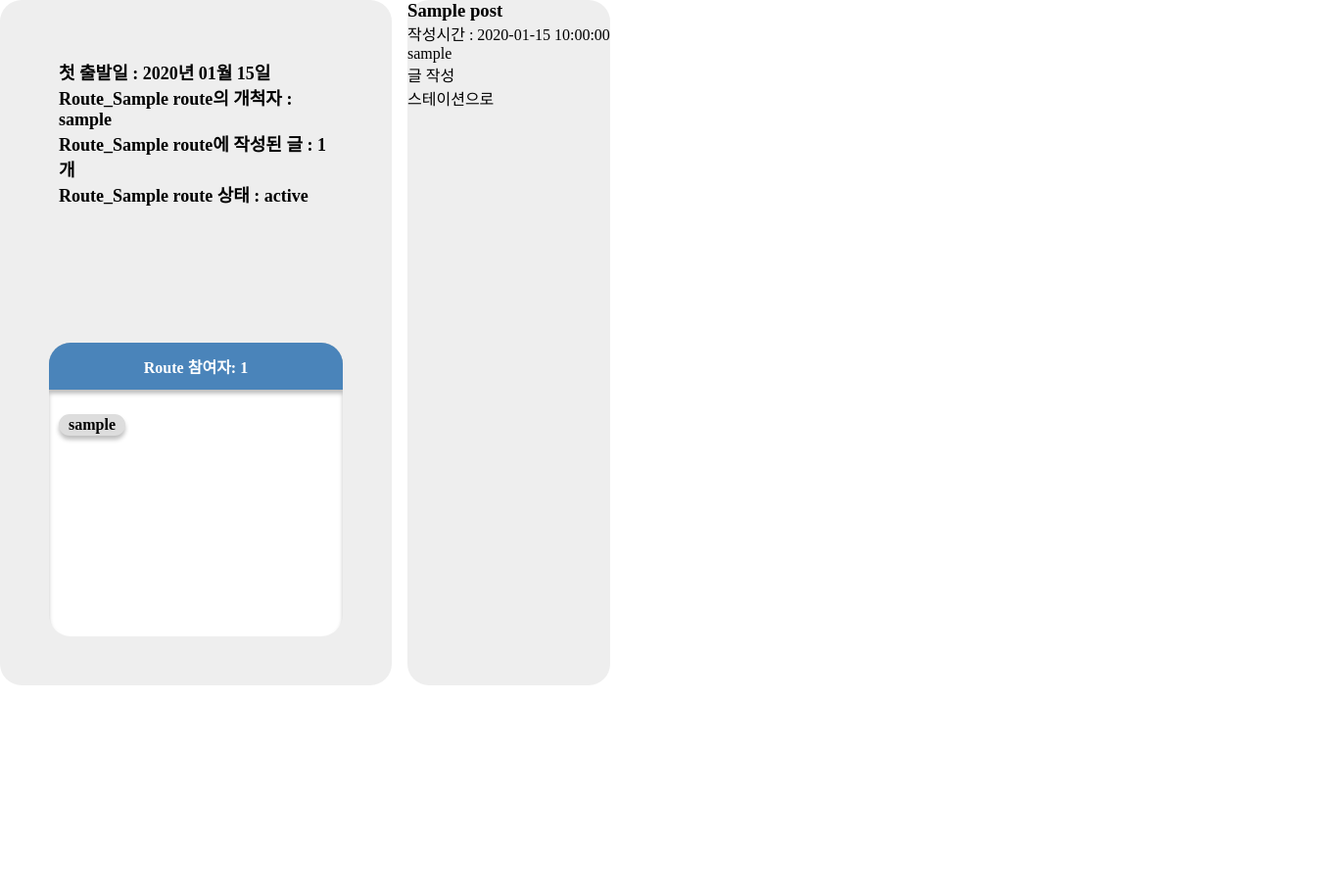
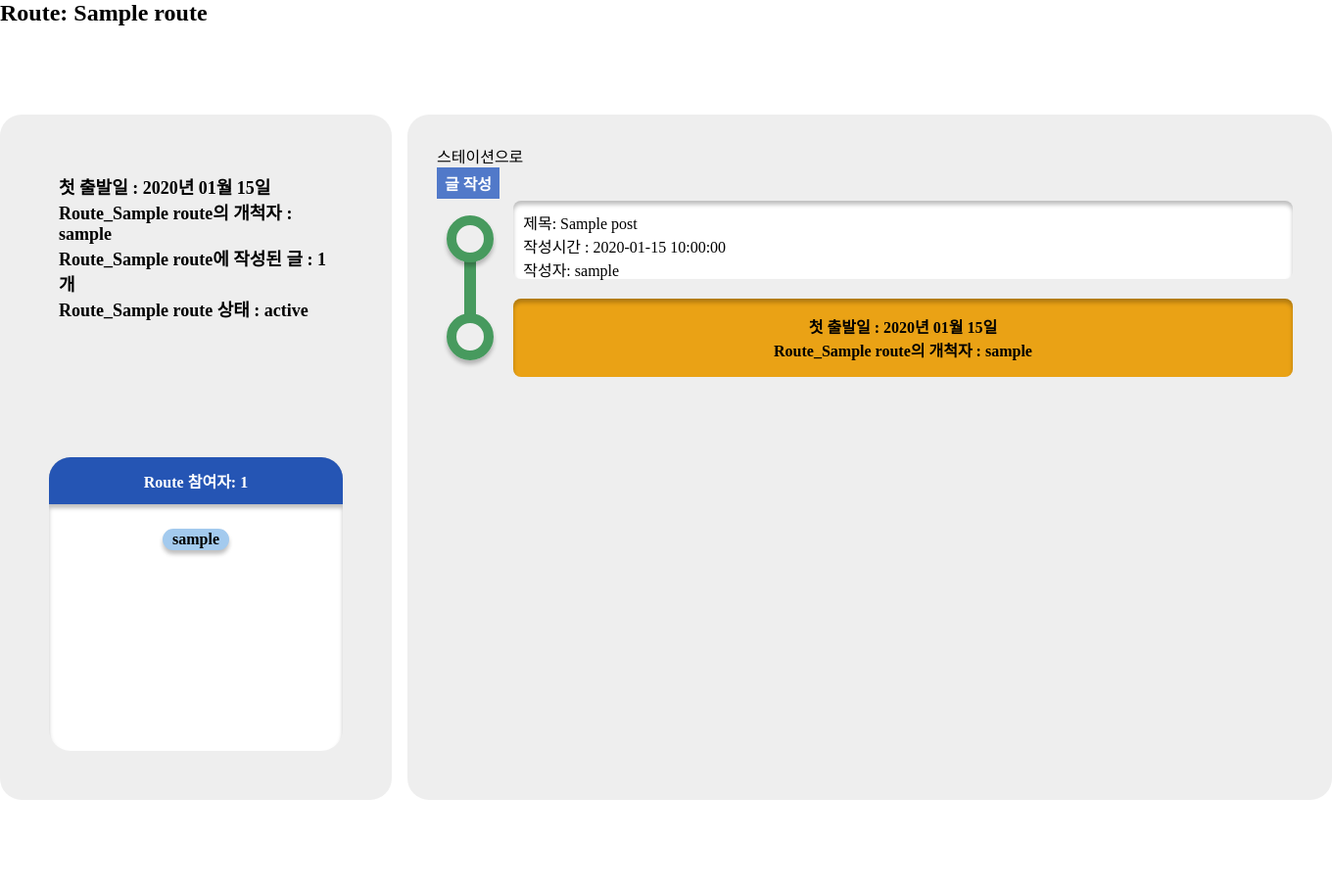
Before and after one commit to mamananama/tech_blog_project, a Django app: template templates/route/route.html in a window 1360 px wide. Shown: the part 27-934 px from the top of the page at 98% size. Before the commit the page ends 727 px from the top, so only its background shows below. Run offline with Django 4.2, Linux system fonts and the light colour scheme; the template is opened without the code that fills it: most values are stand-ins (such as "Sample title", 1, 10 or a date in 2020); some web fonts are replaced.

Commit message:
route/ 페이지 프론트엔드 작업

```diff
--- a/static/css/index.css
+++ b/static/css/index.css
@@ -36,12 +36,36 @@ body{
     font-family: SBAggroB;
 }
 
+.btn{
+    width: 64px;
+    height: 32px;
+    padding: 3px 8px 3px 8px;
+    background-color: #5179c9;
+    color: white;
+    font-weight: bold;
+
+    display: flex;
+    justify-content: center;
+    align-items: center;
+}
+
+.btn:active{
+    background-color: #2555B4;
+    transition: background-color 0.3s ease;
+}
+
 .title{
     font-size: 48px;
     font-weight: bolder;
 }
 
+.shadow-bottom{
+    box-shadow: 0px 4px 4px 0px rgba(0,0,0,0.25);
+}
 
+.shadow-bottom-inset{
+    box-shadow: inset 0px 4px 4px 0px rgba(0,0,0,0.25);
+}
 
 .main-card-container{
     display: flex;
@@ -61,8 +85,6 @@ body{
     box-sizing: border-box;
     background-color: #EEEEEE;
     border-radius: 22px;
-
-    box-shadow: 4px 4px 10px 0px rgba(0,0,0,0.25);
 }
 
 .main-card-title{
@@ -78,7 +100,6 @@ body{
 
     border-radius: 22px 22px 0 0;
     text-shadow: 0px 4px 4px 0px rgba(0,0,0,0.25);
-    box-shadow: 0px 4px 4px 0px rgba(0,0,0,0.25);
 }
 
 .main-card-title a{
@@ -102,7 +123,7 @@ body{
     background-color: #EAA215;
 }
 
-.main-card-item-container{
+.item-container{
     box-sizing: border-box;
     width: 100%;
     height: 440px;
@@ -111,7 +132,7 @@ body{
     justify-content: center;
     padding: 20px 5px 20px 5px;
 }
-.main-card-item-container .inner{
+.item-container .inner{
     box-sizing: border-box;
     flex-shrink: 0;
     width: 100%;
@@ -124,7 +145,7 @@ body{
     align-items: center;
 }
 
-.main-card-item{
+.item{
     flex-shrink: 0;
     width: 350px;
     height: 54px;
@@ -133,10 +154,9 @@ body{
     padding: 10px;
     margin-bottom: 16px;
     text-shadow: 0px 4px 4px 0px rgba(0,0,0,0.25);
-    box-shadow: inset 0px 4px 4px 0px rgba(0,0,0,0.25);
 }
 
-.main-card-item:hover{
+.item:hover{
     animation-name: item-ani;
     animation-duration: 0.3s;
     animation-duration: ease;
@@ -156,9 +176,15 @@ body{
 }
 
 .main-container{
-    width: 1000px;
+    width: 1300px;
+    height: 880px;
+    box-sizing: border-box;
+    margin-left: auto;
+    margin-right: auto;
     display: flex;
     flex-direction: row;
+    justify-content: center;
+    align-items: center;
     gap: 16px;
 }
 
@@ -192,7 +218,6 @@ body{
     height: 300px;
     border-radius: 22px;
     background-color: white;
-    box-shadow: inset 0px 4px 4px 0px rgba(0,0,0,0.25);
     overflow-y: overlay;
     display: flex;
     overflow-y: hidden;
@@ -200,7 +225,7 @@ body{
 }
 
 .user-list-title{
-    background-color: #4A84BA;
+    background-color: #2555B4;
     width: 100%;
     height: 48px;
     display: flex;
@@ -208,16 +233,17 @@ body{
     align-items: center;
     flex-shrink: 0;
     color: white;
-    box-shadow: 0px 4px 4px 0px rgba(0,0,0,0.25);
 }
 
 .user-list-item-container{
     height: 100%;
     flex-grow: 1;
     flex-basis: 0;
+    padding: 20px;
     justify-content: flex-start;
     align-items: flex-start;
     overflow-y: overlay;
+    flex-wrap: wrap;
 }
 
 
@@ -226,10 +252,9 @@ body{
     height: 22px;
     padding: 0px 8px 0px 8px;
     margin: 5px;
-    border: 2px solid #dddddd;
+    border: 2px solid #a3caee;
     border-radius: 16px;
-    background-color: #dddddd;
-    box-shadow: 0px 4px 4px 0px rgba(0,0,0,0.25);
+    background-color: #a3caee;
 }
 
 .inline-user-link:hover{
@@ -250,15 +275,116 @@ body{
 
 .main-route-postlist-container{
     height: 700px;
+    flex-grow: 1;
+    flex-basis: 0;
     background-color: #eeeeee;
     border-radius: 22px;
+    padding: 30px;
+    font-family: Pretendard-Regular;
 }
 
-.post{
-    width: 900px;
-    height: 430px;
-    padding:20px;
+.main-route-postlist-container .menu-area{
+    width: 100%;
+    height: 40px;
+    display: flex;
+    flex-direction: row;
+    justify-content: flex-end;
+    align-items: center;
+}
 
+.main-route-postlist{
+    width: 884px;
+    height: calc(100% - 40px);
+    display: flex;
+    flex-direction: column;
+    justify-content: flex-start;
+    align-items: center;
+    overflow-y: overlay;
+}
+
+.item-wraper{
+    display: flex;
+    flex-direction: row;
+    justify-content: center;
+    align-items: center;
+    width: 100%;
+    height: 100px;
+    gap: 20px;
+}
+
+.item-wraper .node-wraper{
+    width: 48px;
+    height: 100px;
+    display: flex;
+    flex-direction: column;
+    justify-content: center;
+    align-items: center;
+    gap: 0;
+}
+
+.item-wraper:first-child .node-wraper :first-child{
+    background-color: transparent;
+}
+
+.item-wraper .node-wraper .bar{
+    width: 12px;
+    height: 20px;
+    background-color: #479a5e;
+    z-index: 1;
+    position: relative;
+    top: 10px;
+}
+
+.item-wraper .node-wraper .bar:last-child{
+    width: 12px;
+    height: 38px;
+    top: -12px;
+}
+
+
+.item-wraper .node-wraper .node{
+    width: 48px;
+    height: 48px;
+    border-radius: 48px;
+    flex-shrink: 0;
+    margin-bottom: 16px;
+    border: 10px solid #479a5e;
+    position: relative;
+    top: 8px;
+    z-index: 99;
+}
+
+.item-wraper .item{
+    display: flex;
+    flex-direction: column;
+    flex-shrink: 0;
+    width: 90%;
+    height: 80px;
+    background-color: white;
+    color: black;
+}
+
+.item-wraper .item:hover{
+    background-color: #479a5e;
+    color: white;
+    transition: background-color 0.3s ease;
+    transition: color 0.3s ease;
+}
+
+
+.item-wraper .first-post{
+    display: flex;
+    justify-content: center;
+    align-items: center;
+    color: black;
+    background-color: #EAA215;
+    font-weight: bold;
+}
+
+.item-wraper .first-post:hover{
+    animation: none;
+    color: black;
+    background-color: #EAA215;
 }
 
 .post-info{
@@ -347,7 +473,7 @@ body{
 }
 
 .main-route-postlist .item{
-
+    width: 90%;
 }
 
 
--- a/templates/route/route.html
+++ b/templates/route/route.html
@@ -1,57 +1,37 @@
-{% extends "base.html" %}
-
-{% block page_content %}
-<div class='main-container'>
-    <div class='main-route-container'>
-        {% if user == route.cheif %}
-    	<div>
-    		<a href="{% url "route:route_edit" route.name %}">수정하기</a>
+{% extends "route/route_base.html" %}
+{% block route_page_content %}
+    {% block menu_area_content %}
+        <p>
+            <a href={% url "station:list" %}>스테이션으로</a>
+        </p>
+        <div class="btn" onClick="location.href ='{{request.path}}create/'" style="cursor:pointer;">
+            <p>글 작성</p>
         </div>
-    	{% endif %}
-            <div class='route-info'>
-                <p>첫 출발일 : {{route.created_at|date:'Y년 m월 d일'}}</p>
-                <p><span class='inline-route-name'>Route_{{route.name}}</span>의 개척자 : {{route.cheif.username}}</p>
-                <p><span class='inline-route-name'>Route_{{route.name}}</span>에 작성된 글 : {{posts.count}}개</p>
-                <p><span class='inline-route-name'>Route_{{route.name}}</span> 상태 : <span class='inline-status'>{{route.status}}</span></p>
-            </div>
-        <div class='main-card user-list'>
-            <div class=".main-card-title user-list-title"><p>Route 참여자: {{route_user.count}}</p></div>
-            <div class='main-card-item-container user-list-item-container'>
-            {% for user in route_user.all %}
-                <span class='inline-user-link'><a href="#">{{user.author__username}}</a></span>
-            {% endfor %}
-            </div>
-        </div>
-    </div>
-
-
-    <div class='main-route-postlist-container'>
+    {% endblock menu_area_content %}
     <div class='main-route-postlist'>
         {% for post in posts %}
-            <div class='item'>
-                <a href="{{request.path}}{{post.pk}}/">
-                    <h3>{{post.title}}</h3>
-                </a>
+        <div class='item-wraper'>
+            <div class='node-wraper'><div class='bar'></div><div class='node shadow-bottom'></div><div class='bar'></div></div>
+            <div class='item shadow-bottom-inset' onClick="location.href ='{{request.path}}{{post.pk}}/'" style="cursor:pointer;" >
+                    <div><p>제목: {{post.title}}</p></div>
                     {% if post.created_at != post.updated_at %}
                     <div><p>수정시간 : {{post.updated_at|date:'Y-m-d H:i:s'}}</p></div>
                     {% else %}
                     <div><p>작성시간 : {{post.created_at|date:'Y-m-d H:i:s'}}</p></div>
                     {% endif %}
-
-                <p>{{post.author.username}}</p>
+                    <div><p>작성자: {{post.author.username}}</p></div>
+            </div>
         </div>
         {% endfor %}
-        </div>
-        <p>
-            <a href='{{request.path}}create/'>글 작성</a>
-        </p>
-        <p>
-            <a href={% url "station:list" %}>스테이션으로</a>
-        </p>
-
+        <div class='item-wraper'>
+            <div class='node-wraper'><div class='bar'></div><div class='node shadow-bottom'></div><div class='bar' style='background-color: transparent'></div></div>
+            <div class='item first-post shadow-bottom-inset'>
+                    <p>첫 출발일 : {{route.created_at|date:'Y년 m월 d일'}}</p>
+                    <p><span class='inline-route-name'>Route_{{route.name}}</span>의 개척자 : {{route.cheif.username}}</p>
             </div>
         </div>
-{% endblock page_content %}
+    </div>
+{% endblock route_page_content %}
 
 {% block script %}
 <script>
--- /dev/null
+++ b/templates/route/route_base.html
@@ -0,0 +1,36 @@
+{% extends "base.html" %}
+{% block page_content %}
+<h2>Route: {{route.name}}</h2>
+<div class='main-container'>
+    <div class='main-route-container'>
+        {% if user == route.cheif %}
+    	<div>
+    		<a href="{% url "route:route_edit" route.name %}">수정하기</a>
+    	</div>
+    	{% endif %}
+            <div class='route-info'>
+                <p>첫 출발일 : {{route.created_at|date:'Y년 m월 d일'}}</p>
+                <p><span class='inline-route-name'>Route_{{route.name}}</span>의 개척자 : {{route.cheif.username}}</p>
+                <p><span class='inline-route-name'>Route_{{route.name}}</span>에 작성된 글 : {{posts.count}}개</p>
+                <p><span class='inline-route-name'>Route_{{route.name}}</span> 상태 : <span class='inline-status'>{{route.status}}</span></p>
+            </div>
+        <div class='main-card user-list shadow-bottom-inset'>
+            <div class=".main-card-title user-list-title shadow-bottom"><p>Route 참여자: {{route_user.count}}</p></div>
+            <div class='main-card-item-container user-list-item-container'>
+            {% for user in route_user.all %}
+                <span class='inline-user-link shadow-bottom'><a href="#">{{user.author__username}}</a></span>
+            {% endfor %}
+            </div>
+        </div>
+    </div>
+
+    <div class='main-route-postlist-container'>
+    {% block route_page_content %}
+        <div class='menu-area'>
+        {% block menu_area_content %}
+        {% endblock menu_area_content %}
+        </div>
+    {% endblock route_page_content %}
+    </div>
+</div>
+{% endblock page_content %}
```
Also changed, not shown: templates/main/index.html (+15 -15 lines), templates/route/post.html (+11 -12 lines). Lines whose indentation alone changed are shown as unchanged.
